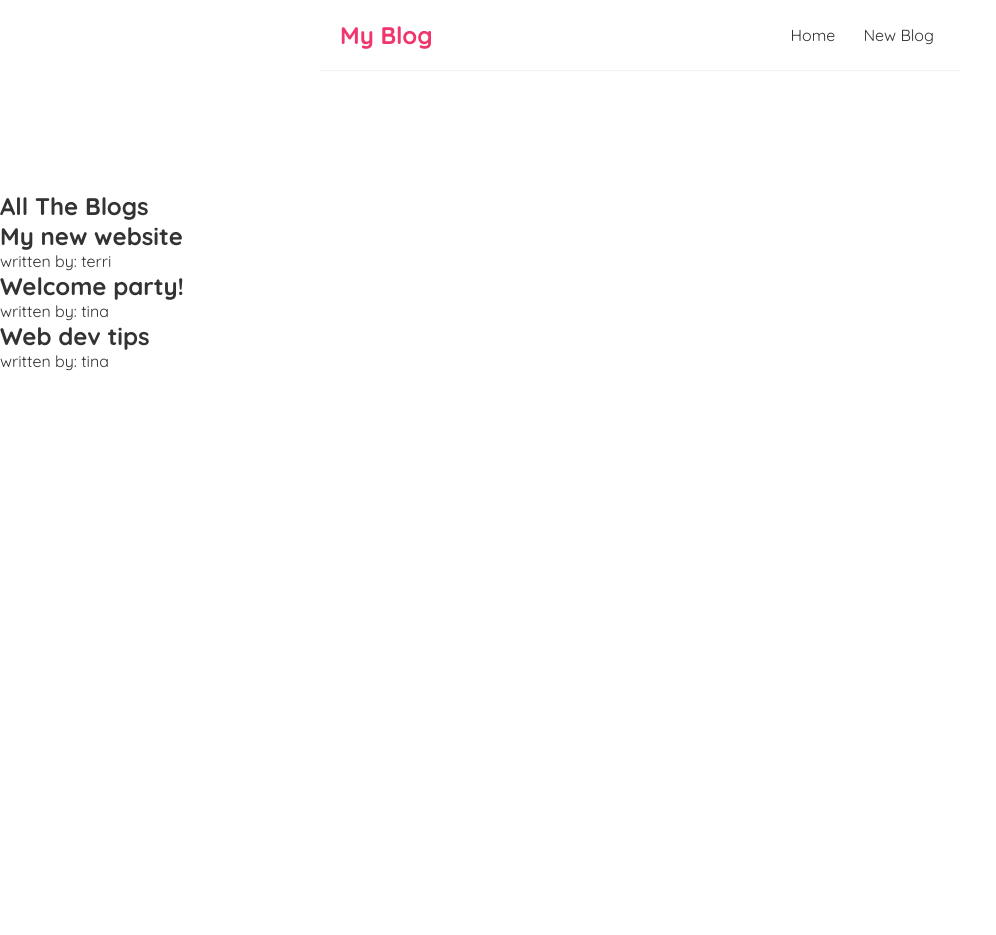
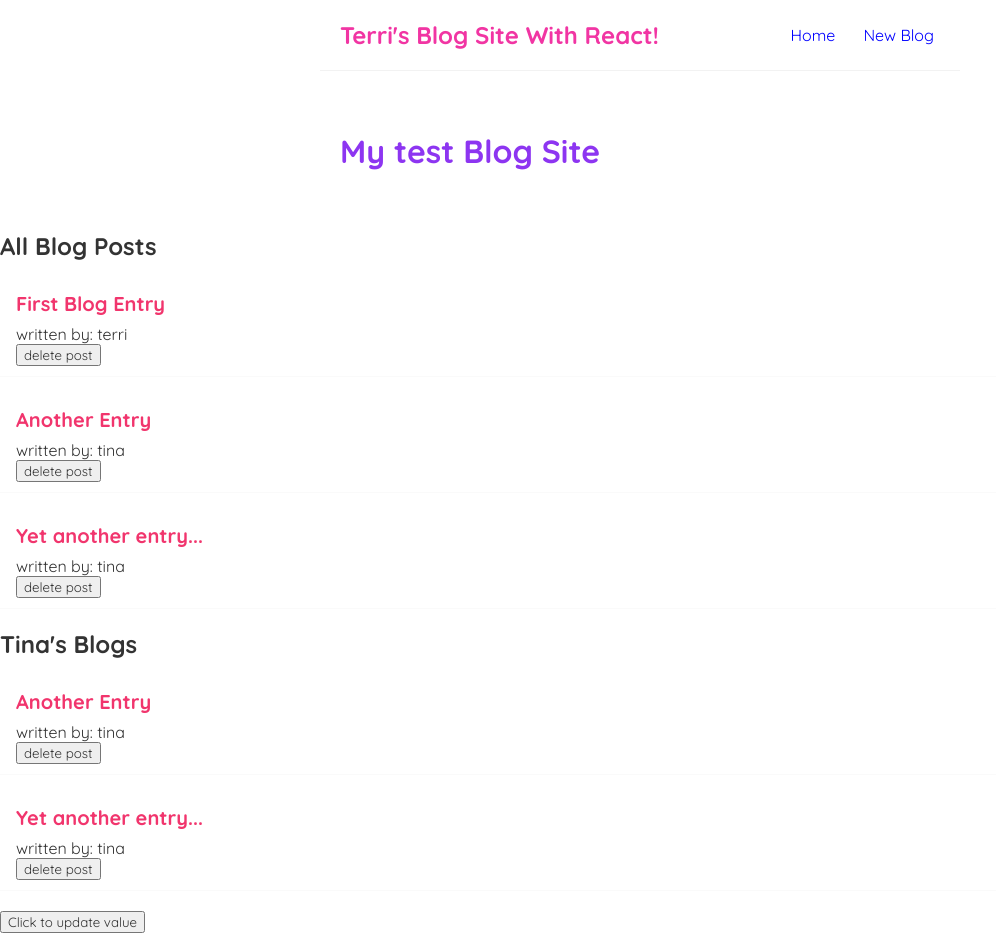
Before and after one commit to tisidro/React, a React (Create React App) app: page / in a window 1280 px wide. Shown: the top 935 px of the page, without its empty margins (0-996 px from the left). Before the commit the page ends 800 px from the top, so only its background shows below. Built offline with nearby package versions, Linux system fonts and the light colour scheme; the HTML template or start-up script is replaced by a standard one.

Commit message:
adding delete buttons to blog

```diff
--- a/package.json
+++ b/package.json
@@ -6,6 +6,7 @@
     "@testing-library/jest-dom": "^5.14.1",
     "@testing-library/react": "^11.2.7",
     "@testing-library/user-event": "^12.8.3",
+    "lodash": "^4.17.21",
     "react": "^17.0.2",
     "react-dom": "^17.0.2",
     "react-scripts": "4.0.3",
--- a/src/App.js
+++ b/src/App.js
@@ -1,19 +1,30 @@
+import Navbar from './Navbar'
+import Home from './Home'
 
-import Navbar from './Navbar';
-import Home from './Home';
-
-function App() {
+function App () {
+  const title = 'My test Blog Site'
+  const likes = 10
+  const link = 'http://www.terriisidro.com'
 
   return (
-    <div className="App">
-
+    <div className='App'>
       <Navbar />
 
-      <div className="content"></div>
+      <div className='content'>
+        {/* playing with adding some dynamic values here */}
+        <h1>{title}</h1>
+      </div>
       <Home />
-
+      <p>Likes: {likes}</p>
+      <p>Today's lucky number is: {Math.floor(Math.random() * 10)}</p>
+      <p>
+        Check out my{' '}
+        <a href={link} target='blank'>
+          website
+        </a>
+      </p>
     </div>
-  );
+  )
 }
 
-export default App;
+export default App
--- a/src/BlogList.js
+++ b/src/BlogList.js
@@ -1,25 +1,23 @@
-
-
-const BlogList = ({ blogs, title }) => {
-
-    //const blogs = props.blogs;
-    //const title = props.title; instead of these I just reference the object properties as parameters as above
-
+const BlogList = ({ blogs, title, handleDelete }) => {
+  //const blogs = props.blogs
+  //const title = props.title instead of these I just destructured properties I want from the props,can do it either way
+  //it's also taking handleDelete as a prop (that is from the Home parent component)
   return (
-        <div className="blog-list">
-
+    <div className='blog-list'>
       <h2>{title}</h2>
 
-            {blogs.map((blog) => (
-
-                <div className="blog_preview" key={blog.id}>
+      {blogs.map(blog => (
+        //key attribute is unique identifier for each item in array
+        <div className='blog-preview' key={blog.id}>
+          {/* //dynamically generate title/author for each post */}
           <h2>{blog.title}</h2>
           <p>written by: {blog.author}</p>
+          <button onClick={() => handleDelete(blog.id)}> delete post</button>
+          {/* delete function is defined on home page where state is set */}
         </div>
       ))}
     </div>
-
-    );
+  )
 }
 
-export default BlogList;
+export default BlogList
--- a/src/Home.js
+++ b/src/Home.js
@@ -1,22 +1,54 @@
-import { useState } from 'react';
-import BlogList from './BlogList';
+import { useState } from 'react'
+import BlogList from './BlogList'
 
 const Home = () => {
+  const [value, setValue] = useState('Original Value')
 
-    const [blogs] = useState([
-        { title: 'My new website', body: 'lorem ipsum...', author: 'terri', id: 1 },
-        { title: 'Welcome party!', body: 'lorem ipsum...', author: 'tina', id: 2 },
-        { title: 'Web dev tips', body: 'lorem ipsum...', author: 'tina', id: 3 }
+  const buttonClick = () => {
+    setValue('New Value')
+  }
 
-    ]);
+  const [blogs, setBlogs] = useState([
+    {
+      title: 'First Blog Entry',
+      body: 'lorem ipsum...',
+      author: 'terri',
+      id: 1
+    },
+    { title: 'Another Entry', body: 'lorem ipsum...', author: 'tina', id: 2 },
+    {
+      title: 'Yet another entry...',
+      body: 'lorem ipsum...',
+      author: 'tina',
+      id: 3
+    }
+  ])
 
-    return (
+  const handleDelete = id => {
+    const updatedBlogs = blogs.filter(blog => blog.id !== id) //if blog id doesn't match it is NOT filtered out and stays
+    setBlogs(updatedBlogs) //updates the state to the new, filtered collection of blogs
+  }
 
-        <div className="home">
-            <BlogList blogs={blogs} title="All The Blogs" />
+  return (
+    <div className='home'>
+      <BlogList
+        blogs={blogs}
+        title='All Blog Posts'
+        handleDelete={handleDelete}
+      />
+      {/* passing blogs props from Home parent component to BlogList component, also handleDelete props for deleting posts */}
+      <BlogList
+        blogs={blogs.filter(blog => blog.author === 'tina')}
+        title="Tina's Blogs"
+        handleDelete={handleDelete} //in order for the delete button to work on filtered section, you need to pass this prop here too
+      />
+      {/* created a new title and used filter method so we can post blogs in sections by author */}
 
-        </div>
-    );
+      <button onClick={buttonClick}>Click to update value</button>
+      <p>{value}</p>
+      {/* to add an input, wrap in anonymous function so it does not just post the name */}
+    </div>
+  )
 }
 
-export default Home;
+export default Home
--- a/src/Navbar.js
+++ b/src/Navbar.js
@@ -1,16 +1,20 @@
-
 const Navbar = () => {
-
-    return (
-
-        <nav className="navbar">
-            <h1>My Blog</h1>
-            <div className="links">
-                <a href="/">Home</a>
-                <a href="/create">New Blog</a>
-            </div>
-        </nav>
-    );
+  return (
+    <nav className='navbar'>
+      <h1>Terri's Blog Site With React!</h1>
+      <div className='links'>
+        <a href='/'>Home</a>
+        <a
+          href='/create'
+          style={{
+            color: 'blue'
+          }}
+        >
+          New Blog
+        </a>
+      </div>
+    </nav>
+  )
 }
 
-export default Navbar;
+export default Navbar
--- a/src/index.css
+++ b/src/index.css
@@ -3,9 +3,10 @@
 /* base styles */
 * {
   margin: 0;
-  font-family: "Quicksand";
+  font-family: 'Quicksand';
   color: #333;
 }
+
 .navbar {
   padding: 20px;
   display: flex;
@@ -14,14 +15,20 @@
   margin: 0 auto;
   border-bottom: 1px solid #f2f2f2;
 }
+
+h1 {
+  color: #8d35f1;
+}
+
 .navbar h1 {
-  color: #f1356d;
+  color: #f135a3;
 }
 .navbar .links {
   margin-left: auto;
 }
 .navbar a {
   margin-left: 16px;
+  color: blue;
   text-decoration: none;
   padding: 6px;
 }
@@ -29,6 +36,7 @@
   color: #f1356d;
 }
 .content {
+  justify-content: center;
   max-width: 600px;
   margin: 40px auto;
   padding: 20px;
@@ -41,7 +49,7 @@
   border-bottom: 1px solid #fafafa;
 }
 .blog-preview:hover {
-  box-shadow: 1px 3px 5px rgba(0,0,0,0.1);
+  box-shadow: 1px 3px 5px rgba(0, 0, 0, 0.1);
 }
 .blog-preview h2 {
   font-size: 20px;
```
Also changed, not shown: 1 other file (tests, documents, lock files or other folders). Lines whose indentation alone changed are shown as unchanged.
